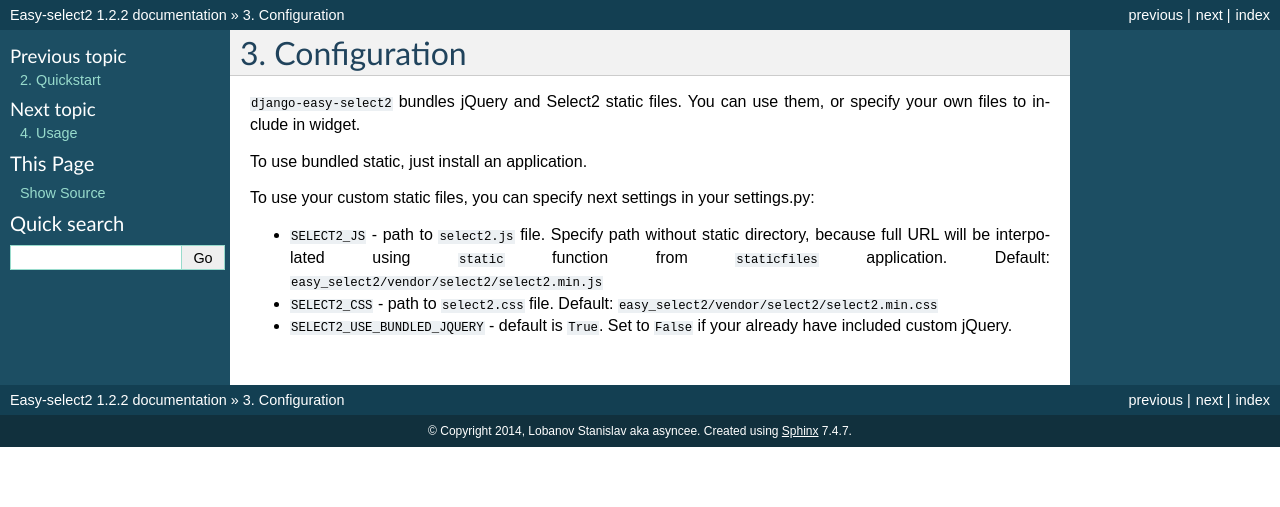
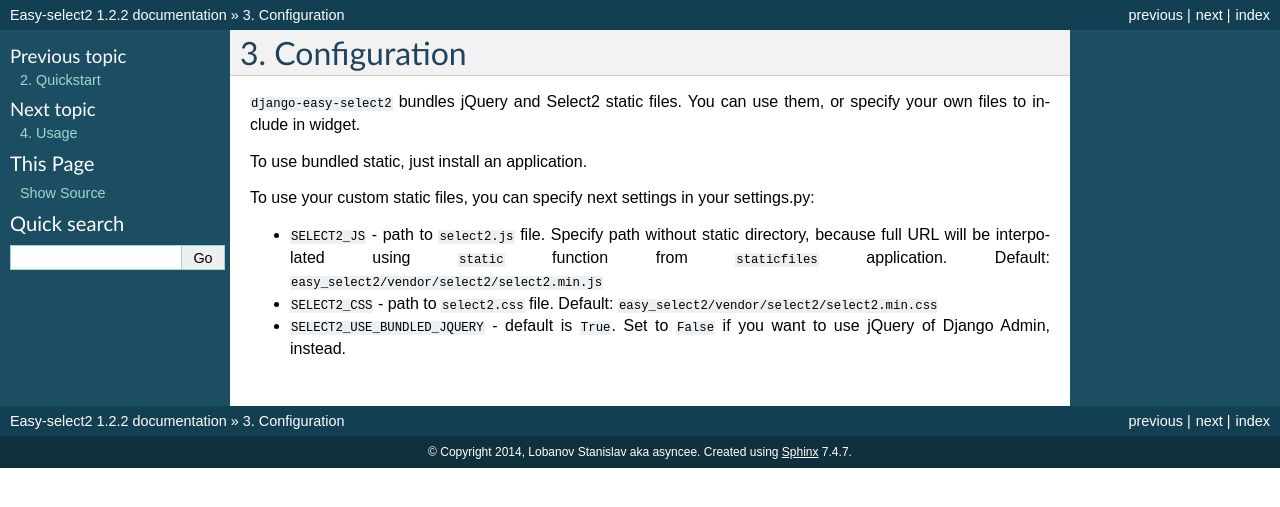
Before and after one commit to asyncee/django-easy-select2, a Sphinx documentation site: the page built from docs/source/configuration.rst, in a window 1280 px wide. Shown: the top 507 px of the page. Built offline with Sphinx 7.4.7, drawn with Linux system fonts in a browser that asks for light colours.

Commit message:
docs: Fix documentation of SELECT2_USE_BUNDLED_JQUERY

```diff
--- a/docs/source/configuration.rst
+++ b/docs/source/configuration.rst
@@ -18,4 +18,4 @@
   Default: ``easy_select2/vendor/select2/select2.min.css``
 
 - ``SELECT2_USE_BUNDLED_JQUERY`` - default is ``True``. Set to
-  ``False`` if your already have included custom jQuery.
+  ``False`` if you want to use jQuery of Django Admin, instead.
```
